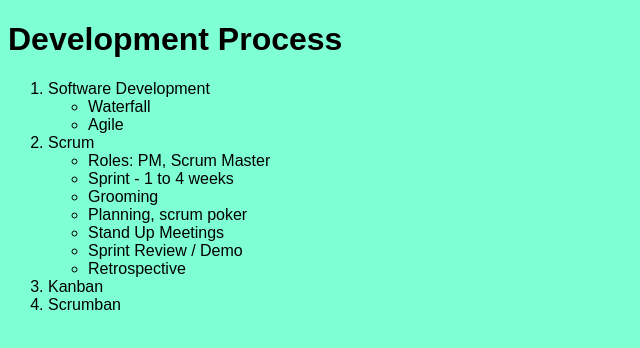
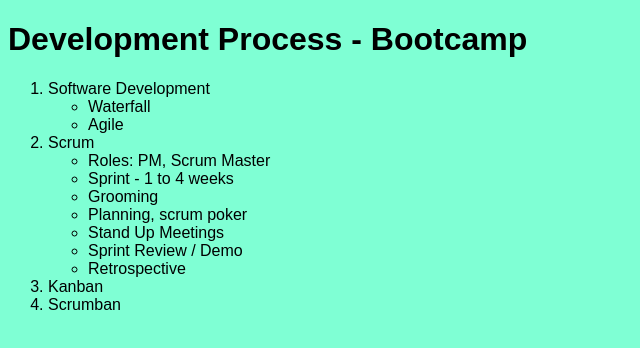
Before and after one commit to ivailopapazov/development-process, a website: page index.html in a window 1280 px wide. Shown: the whole page, without its empty margins (0-640 px from the left). Drawn offline with Linux system fonts and the light colour scheme.

Commit message:
Add bootcamp to heading
#3

```diff
--- a/index.html
+++ b/index.html
@@ -8,7 +8,7 @@
     <title>Document</title>
 </head>
 <body>
-    <h1>Development Process</h1>
+    <h1>Development Process - Bootcamp</h1>
 
     <ol>
         <li>
```
